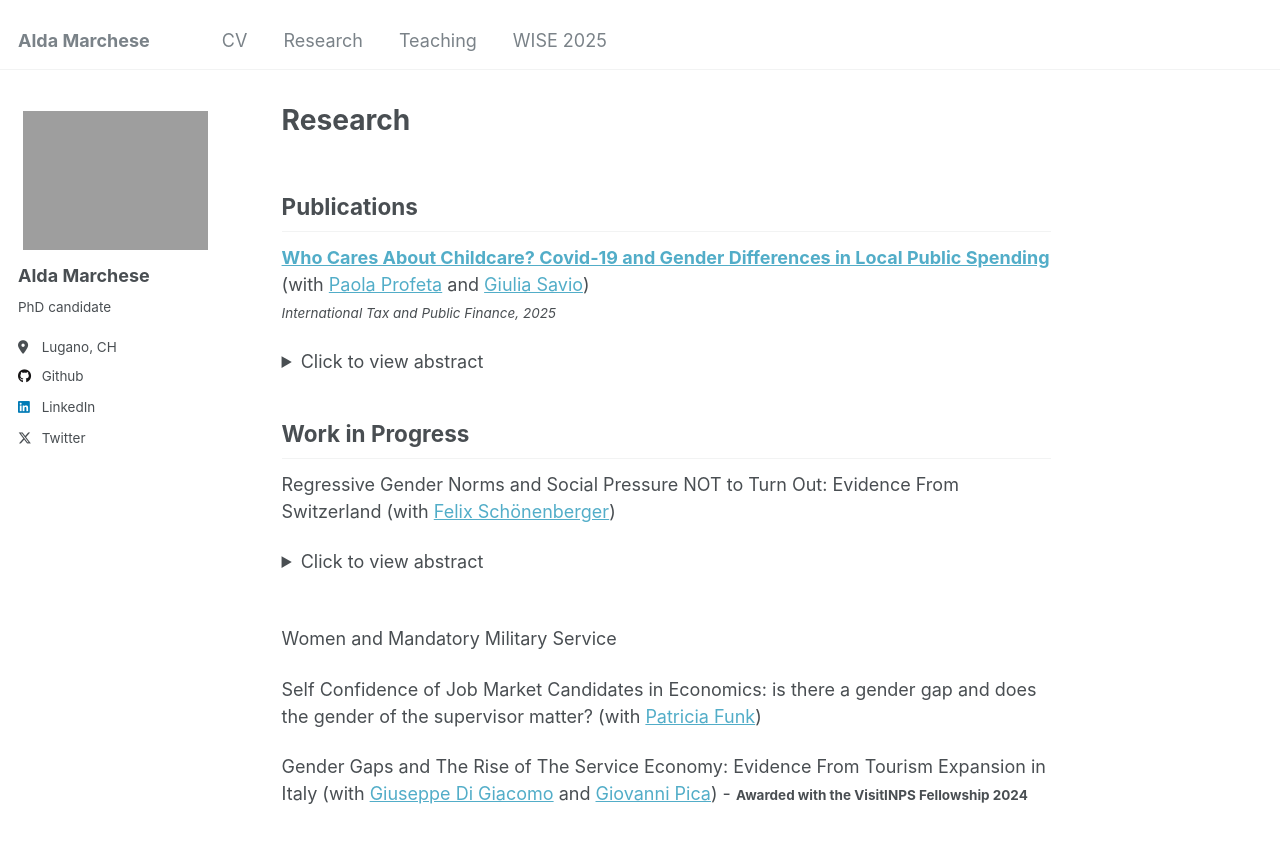
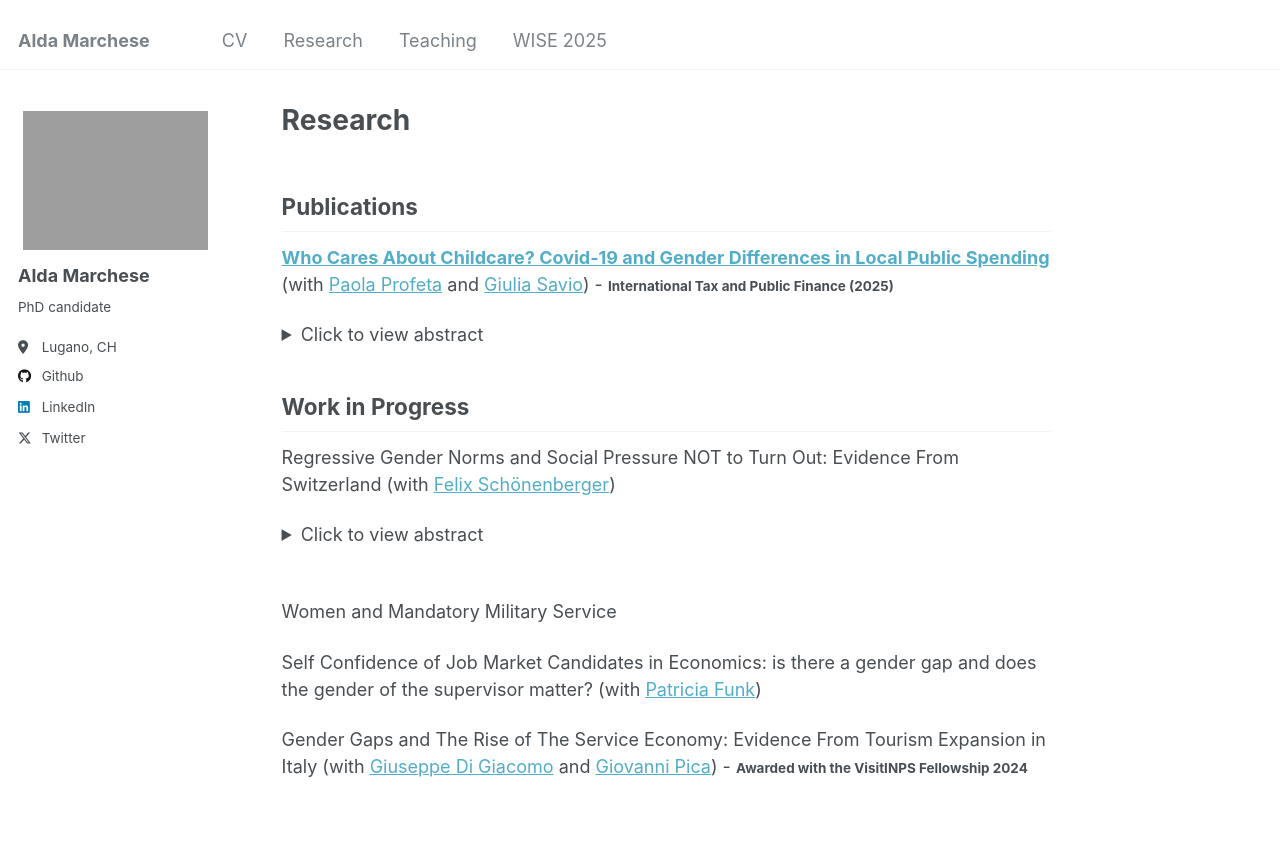
Before and after one commit to aldamarchese/aldamarchese.github.io, a Jekyll site: the page built from _pages/research.md, in a window 1280 px wide and 1020 px high. Shown: the top 843 px of the window. Built offline with Jekyll 4.4.1, drawn with Linux system fonts in a browser that asks for light colours.

```diff
--- a/_pages/research.md
+++ b/_pages/research.md
@@ -8,8 +8,8 @@ redirect_from:
 ---
 ## Publications
 
-  [**Who Cares About Childcare? Covid-19 and Gender Differences in Local Public Spending**](https://www.dropbox.com/scl/fi/3wgo6p8nz7fh3dbdpx8bu/Marchese_Profeta_Savio_childcare.pdf?rlkey=p1i9u543se4i06s2ajyp87t1x&dl=0) (with [Paola Profeta](https://sites.google.com/view/paola-profeta) and [Giulia Savio](https://sites.google.com/view/giuliasavioswebpage/home?authuser=0))  <br/>
-  <small>  _International Tax and Public Finance, 2025_ <small>
+  [**Who Cares About Childcare? Covid-19 and Gender Differences in Local Public Spending**](https://www.dropbox.com/scl/fi/3wgo6p8nz7fh3dbdpx8bu/Marchese_Profeta_Savio_childcare.pdf?rlkey=p1i9u543se4i06s2ajyp87t1x&dl=0) (with [Paola Profeta](https://sites.google.com/view/paola-profeta) and [Giulia Savio](https://sites.google.com/view/giuliasavioswebpage/home?authuser=0)) -
+  <small>  **International Tax and Public Finance (2025)** <small>
   <details>
   <summary>Click to view abstract</summary>
  The Covid-19 pandemic increased the salience of childcare and focused attention on the allocation of public funds for it. Focusing on Italy, one of the first countries severely impacted by the Covid-19 crisis, we analyze how male and female politicians responded to the Covid-19 pandemic in the allocation of funds to childcare. To assess causality, we analyze close mixed-gender races in Italian local elections in small municipalities without gender quotas from 2016 to 2023. Our findings show that pre Covid-19 female mayors spent more on childcare than male mayors. However, during the pandemic, the gender gap closed, as male mayors increased spending, a trend that continued in the post pandemic period.
```
